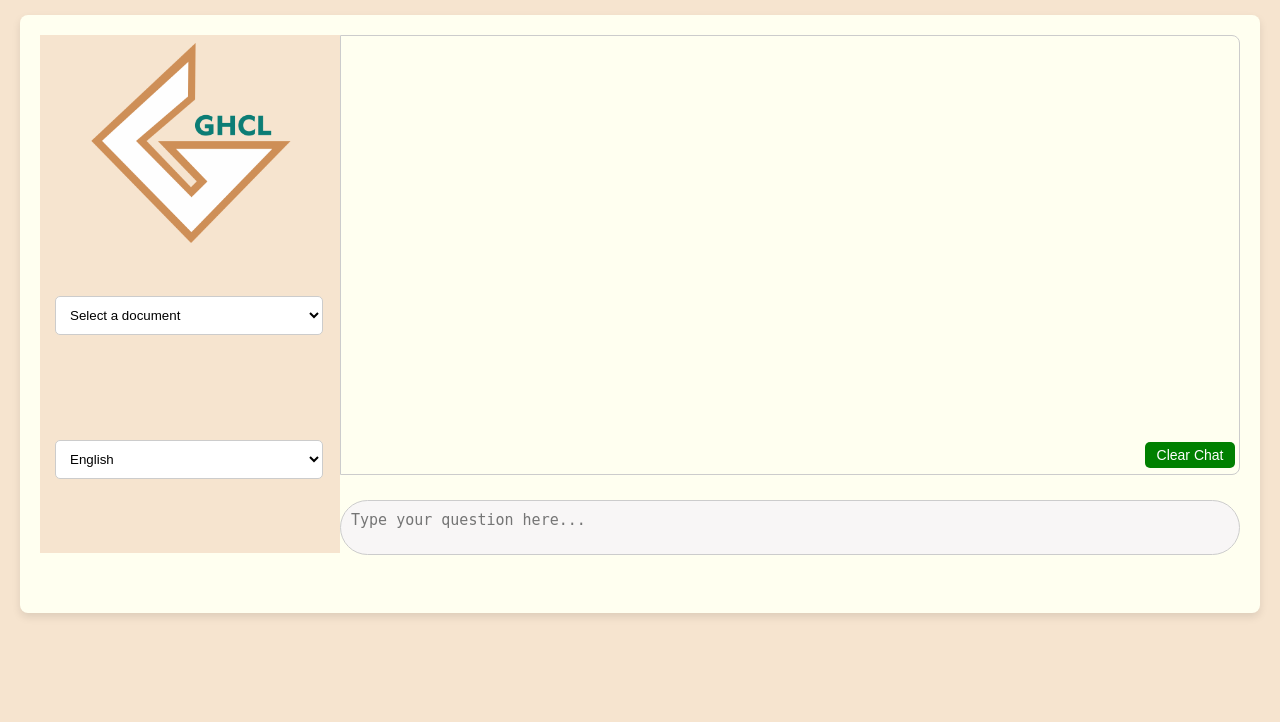
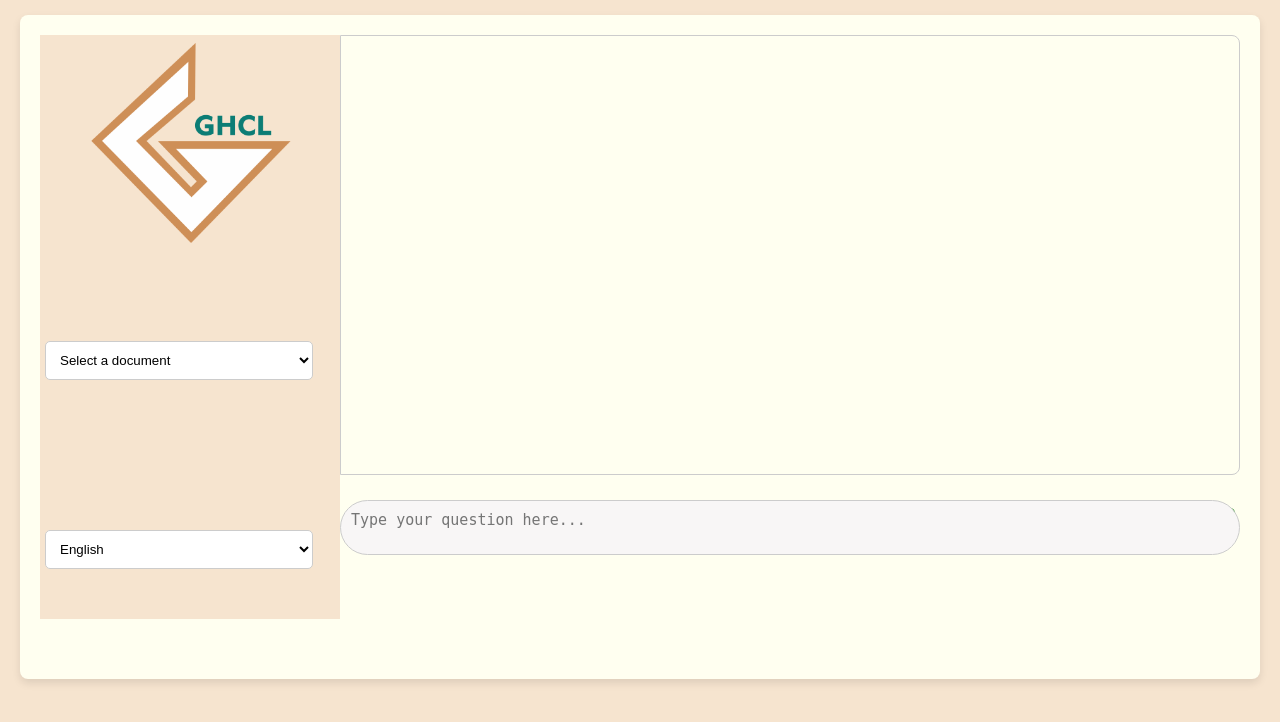
Before and after one commit to Nandan1041996/Symmetric_Search_Bot, a Flask app: template templates/index1.html in a window 1280 px wide. Shown: the top 722 px of the page. Run offline with Flask 3, Linux system fonts and the light colour scheme; the template is opened without the code that fills it, so the values that code supplies are empty; some libraries are stand-ins or nearby versions.

Commit message:
Update style.css

```diff
--- a/static/style.css
+++ b/static/style.css
@@ -104,7 +104,8 @@ textarea {
     font-weight: bold; /* Make the arrow thicker */
     display: flex; /* Use flexbox for centering */
     justify-content: center; /* Center horizontally */
-    align-items: flex-start; /* Align items to the top of the button */
+    /* align-items: flex-start;  */
+    align-items:anchor-center;
     transition: background 0.3s ease; /* Transition for hover effect */
     z-index: 1; /* Bring the button above the textarea */
     line-height: 0; /* Adjust line height to help center the arrow */
@@ -166,6 +167,8 @@ button:hover {
 
 select {
     width: 94%; /* Ensure select takes up full width */
+    margin-top: 45px;
+    margin-left: -10px;
     border-radius: 5px;
     border: 1px solid #ccc;
     background: #fff;
@@ -173,6 +176,7 @@ button:hover {
     /* padding-left: 10px; */
     box-sizing: border-box;
 }
+
  .chat-box {
      margin-top: px; /* Reduced top margin */
      width: 100%; /* Reduced width */
```
Lines whose indentation alone changed are shown as unchanged.
